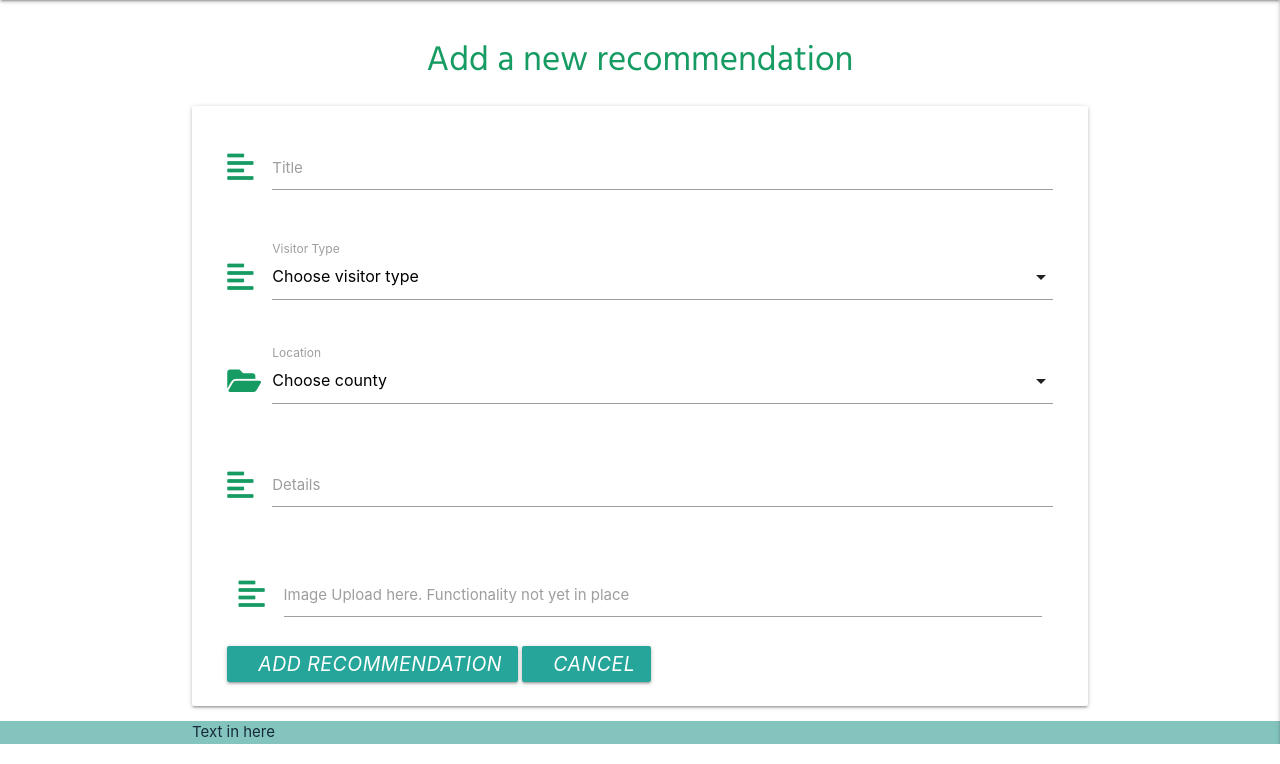
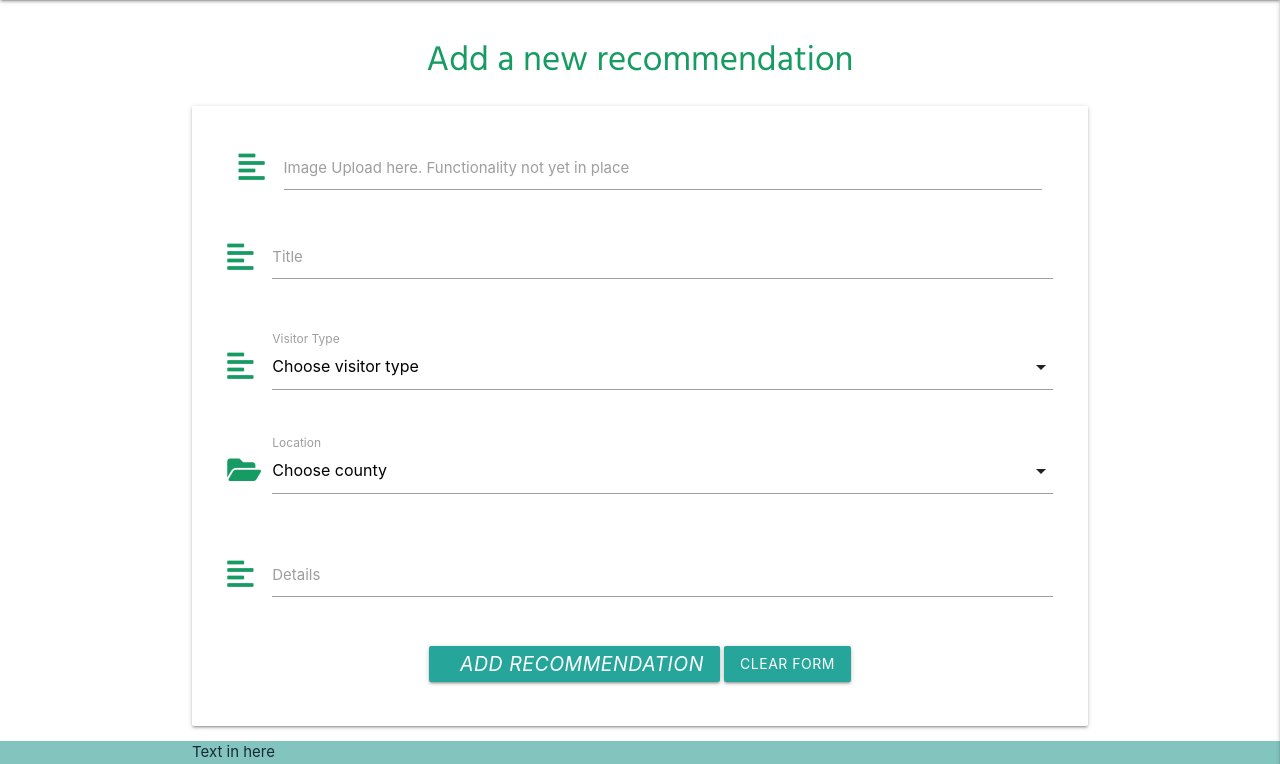
Before and after one commit to LisaHackett97/HiddenIrishTravels, a Flask app: page /add_recommendation in a window 1280 px wide. Shown: the part 64-828 px from the top of the page. Run offline with Flask 2, Linux system fonts and the light colour scheme; data that the repository does not hold is empty; some libraries are stand-ins or nearby versions.

Commit message:
Add function to allow user to clear the add new form

```diff
--- a/static/js/script.js
+++ b/static/js/script.js
@@ -29,3 +29,8 @@ $('#confirm_password').on('keyup', function () {
       $('#message').html('Passwords do not Match').css('color', 'red');
       $('#register-btn').prop('disabled', true);}
   });
+
+// Function to allow user to clear the Add New form. Triggered with onclick
+  function resetAddForm(){
+      document.getElementById('add-new-form').reset();
+  }
--- a/templates/add_recommendation.html
+++ b/templates/add_recommendation.html
@@ -4,8 +4,14 @@
 <h1>Add a new recommendation</h1>
 
 <div class="row card-panel">
-    <form action="" class="col s12">
-
+    <form action="" class="col s12" id="add-new-form">
+        <!-- image upload area input field Not yet working -->
+        <div class="input-field col s12">
+            <i class="fas fa-align-left prefix"></i>
+            <textarea id="upload_img" name="upload_img" minlength="5" maxlength="200"
+                class="materialize-textarea"></textarea>
+            <label for="upload_img"> Image Upload here. Functionality not yet in place</label>
+        </div>
         <!-- title input field -->
         <div class="row">
             <div class="input-field col s12">
@@ -41,9 +47,6 @@
                 <label for="location_name">Location</label>
             </div>
         </div>
-
-
-
         <!-- details input field -->
         <div class="row">
             <div class="input-field col s12">
@@ -53,22 +56,17 @@
                 <label for="recommend-details">Details</label>
             </div>
         </div>
-
-          <!-- image upload area input field -->
-          <div class="input-field col s12">
-            <i class="fas fa-align-left prefix"></i>
-
-            <textarea id="upload_img" name="upload_img" minlength="5" maxlength="200"
-                class="materialize-textarea"></textarea>
-            <label for="upload_img"> Image Upload here. Functionality not yet in place</label>
-        </div>
-
+        <div class="row">
+            <div class="col s12 center-align">
                 <button class="btn waves-effect waves-light" type="submit" name="action">
                     <i class="material-icons right">Add Recommendation</i>
                 </button>
-          <button class="btn waves-effect waves-light" type="#" name="cancel">
-            <i class="material-icons right">cancel</i>
 
+
+
+                    <button type="button" class="btn" onclick="resetAddForm();">Clear Form</button>
+            </div>
+        </div>
 
 
         </button>
```
Lines whose indentation alone changed are shown as unchanged.
